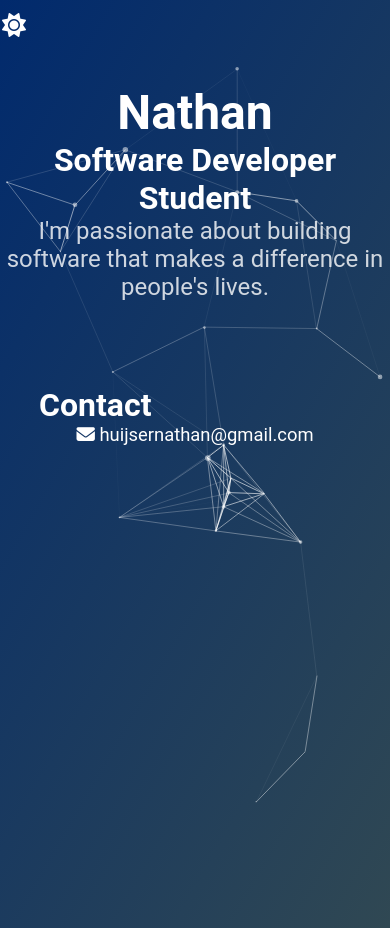
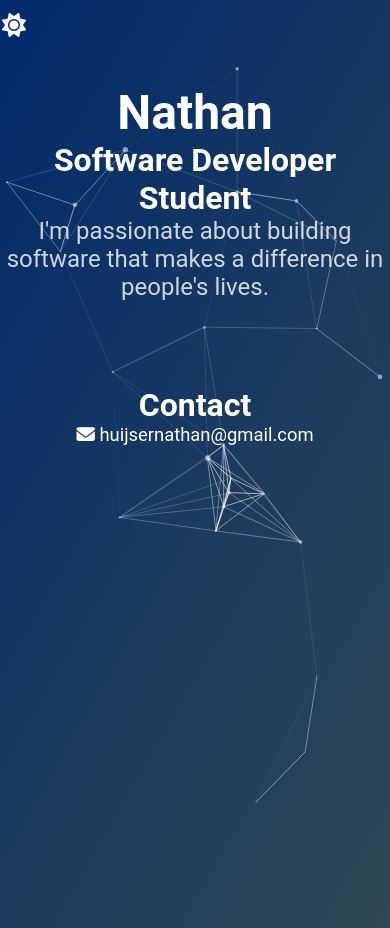
Before and after one commit to nhuijser/portfolio, a PHP site: page / in a window 390 px wide. Run offline with PHP 8.4, Linux system fonts and the light colour scheme; data that the repository does not hold is empty; some libraries are stand-ins or nearby versions.

Commit message:
fix: mobile support

```diff
--- a/styles.css
+++ b/styles.css
@@ -381,6 +381,12 @@ abbr {
     max-width: 100%;
   }
 
+  #contact .section-content h3 {
+    text-align: center;
+    justify-content: center;
+    max-width: 100%;
+  }
+
   h3.role span {
     max-width: 100%;
     text-align: center;
```
